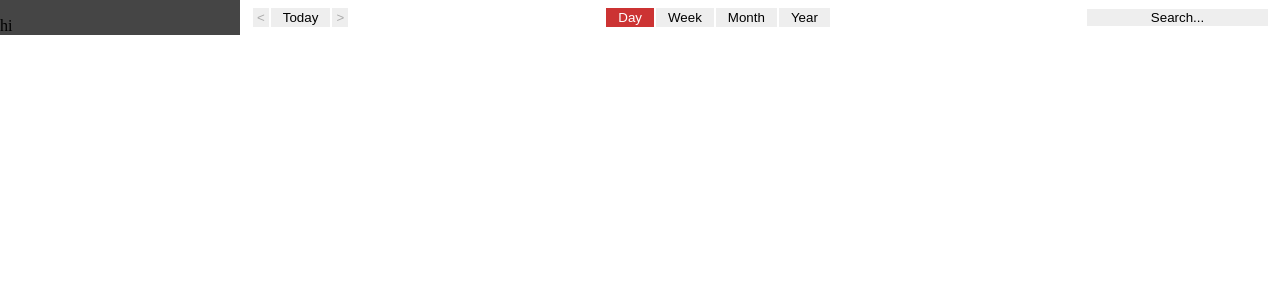
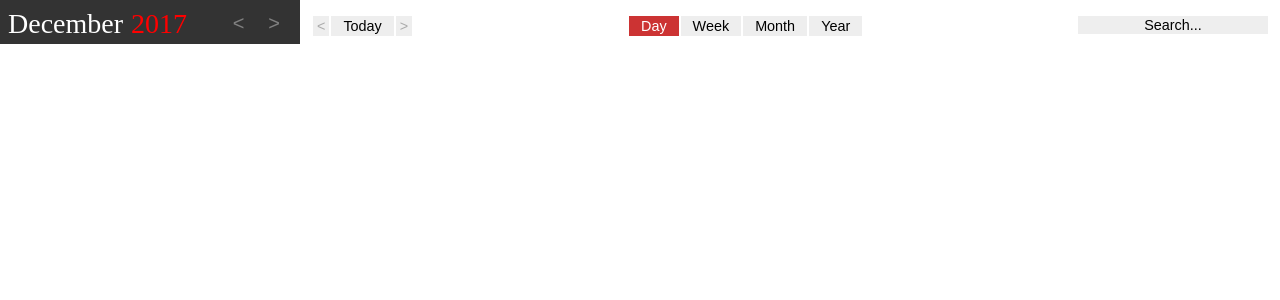
Before and after one commit to alzhang/thunder-react, a React (Create React App) app: page / in a window 1280 px wide. Shown: the top 300 px of the page. Built offline with nearby package versions, Linux system fonts and the light colour scheme.

Commit message:
finish monthbar

```diff
--- a/src/CalendarPane/Titlebar/Button.css
+++ b/src/CalendarPane/Titlebar/Button.css
@@ -13,6 +13,8 @@
   padding-right: 4px;
 
   color: #aaaaaa;
+
+  font-size: 90%;
 }
 
 .TextButton {
@@ -27,6 +29,8 @@
   padding-bottom: 2px;
   padding-left: 12px;
   padding-right: 12px;
+
+  font-size: 90%;
 }
 
 .SelectedTextButton {
@@ -43,4 +47,5 @@
   padding-left: 12px;
   padding-right: 12px;
 
+  font-size: 90%;
 }
--- a/src/CalendarPane/Titlebar/SearchBar.css
+++ b/src/CalendarPane/Titlebar/SearchBar.css
@@ -9,4 +9,6 @@
   border:none;
 
   text-align: center;
+
+  font-size: 90%;
 }
--- /dev/null
+++ b/src/EventPane/EventCalendar/EventCalendar.js
@@ -0,0 +1,14 @@
+import React, { Component } from 'react';
+import MonthBar from './MonthBar';
+
+class EventCalendar extends Component {
+  render() {
+    return (
+      <div className="EventCalendar">
+        <MonthBar />
+      </div>
+    );
+  }
+}
+
+export default EventCalendar;
--- /dev/null
+++ b/src/EventPane/EventCalendar/MonthBar.css
@@ -0,0 +1,42 @@
+.MonthBar {
+  width:100%;
+  display: inline-block;
+  text-align: center;
+
+  height: 100%;
+}
+
+.MonthText {
+  float: left;
+
+  font-size: 175%;
+  color: white;
+}
+
+.YearText {
+  float: left;
+
+  padding-left: 8px;
+  font-size: 175%;
+  color: red;
+}
+
+.Arrow {
+  border-style: solid;
+  box-shadow:none;
+  background-color: inherit;
+  border:none;
+
+  padding-top: 4px;
+  padding-bottom: 4px;
+  padding-left: 12px;
+  padding-right: 12px;
+
+  color: #808080;
+
+  font-size: 125%;
+
+  vertical-align: middle;
+
+  float: right;
+}
--- /dev/null
+++ b/src/EventPane/EventCalendar/MonthBar.js
@@ -0,0 +1,22 @@
+import React, { Component } from 'react';
+import './MonthBar.css';
+
+class MonthBar extends Component {
+  render() {
+    return (
+      <div className="MonthBar">
+        <div className="MonthText">
+          December
+        </div>
+        <div className="YearText">
+          2017
+        </div>
+
+        <button className="Arrow"> &gt; </button>
+        <button className="Arrow"> &lt; </button>
+      </div>
+    );
+  }
+}
+
+export default MonthBar;
--- a/src/EventPane/EventPane.css
+++ b/src/EventPane/EventPane.css
@@ -1,7 +1,11 @@
 .EventPane {
   display: table-cell;
 
-  min-width: 240px;
+  min-width: 284px;
   height: 100%;
-  background-color: #454545;
+  background-color: #333333;
+
+  padding-top: 8px;
+  padding-left: 8px;
+  padding-right: 8px;
 }
--- a/src/EventPane/EventPane.js
+++ b/src/EventPane/EventPane.js
@@ -1,11 +1,12 @@
 import React, { Component } from 'react';
-import './EventPane.css'
+import EventCalendar from './EventCalendar/EventCalendar';
+import './EventPane.css';
 
 class EventPane extends Component {
   render() {
     return (
       <div className="EventPane">
-        hi
+        <EventCalendar />
       </div>
     );
   }
```
Also changed, not shown: src/EventPane/EventList/EventList.js (added).
